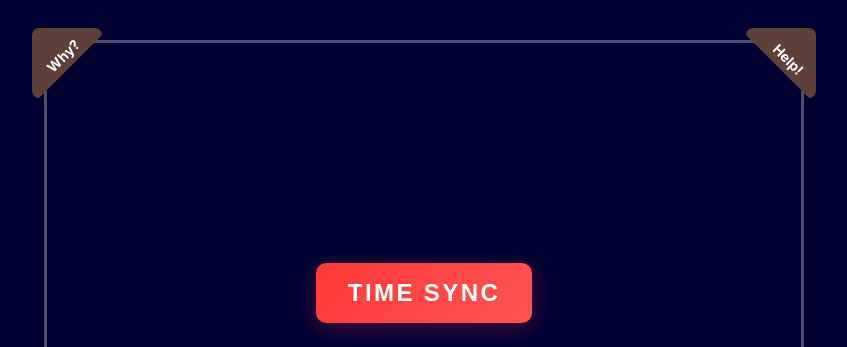
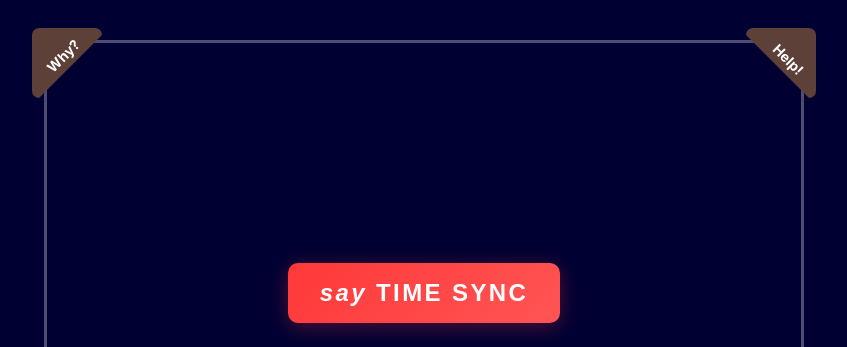
Before and after one commit to smurp/timesync.app, a plain HTML site: page index.html in a window 1280 px wide. Shown: the top 347 px of the page, without its empty margins (216-1063 px from the left). Drawn offline with Linux system fonts and the light colour scheme.

Commit message:
say TIME SYNC

```diff
--- a/index.html
+++ b/index.html
@@ -464,7 +464,7 @@
 
         <!-- TIME SYNC button at top -->
         <button class="sync-button" id="syncButton" type="button">
-            TIME SYNC
+            <span style="font-style: italic; text-transform: lowercase;">say</span> TIME SYNC
         </button>
 
         <!-- Date display -->
```
Also changed, not shown: manifest.json.
